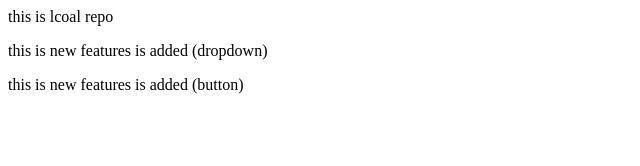
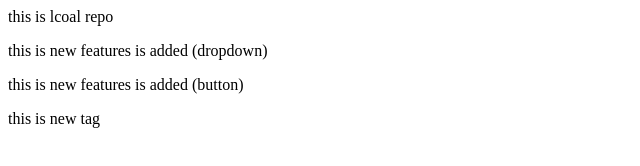
Before and after one commit to Abdulrahmanhaider/localReposi, a plain HTML site: page index.html in a window 1280 px wide. Shown: the whole page, without its empty margins (0-640 px from the left). Drawn offline with Linux system fonts and the light colour scheme.

Commit message:
features

```diff
--- a/index.html
+++ b/index.html
@@ -1,3 +1,4 @@
 <p>this is lcoal repo <p>
     <p>this is new features is added (dropdown)<p>
     <p>this is new features is added (button)<p>
+        <p>this is new tag</p>
```
